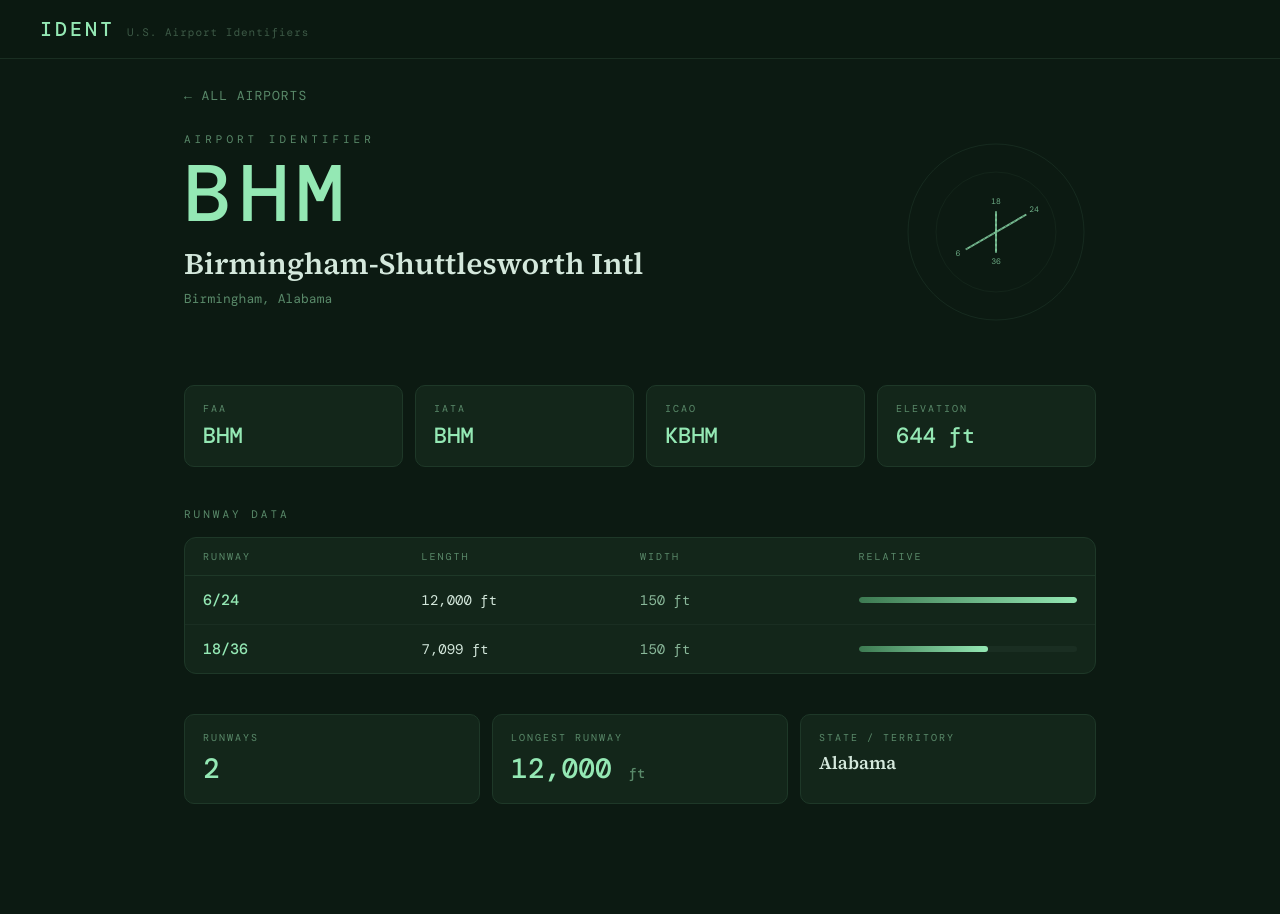
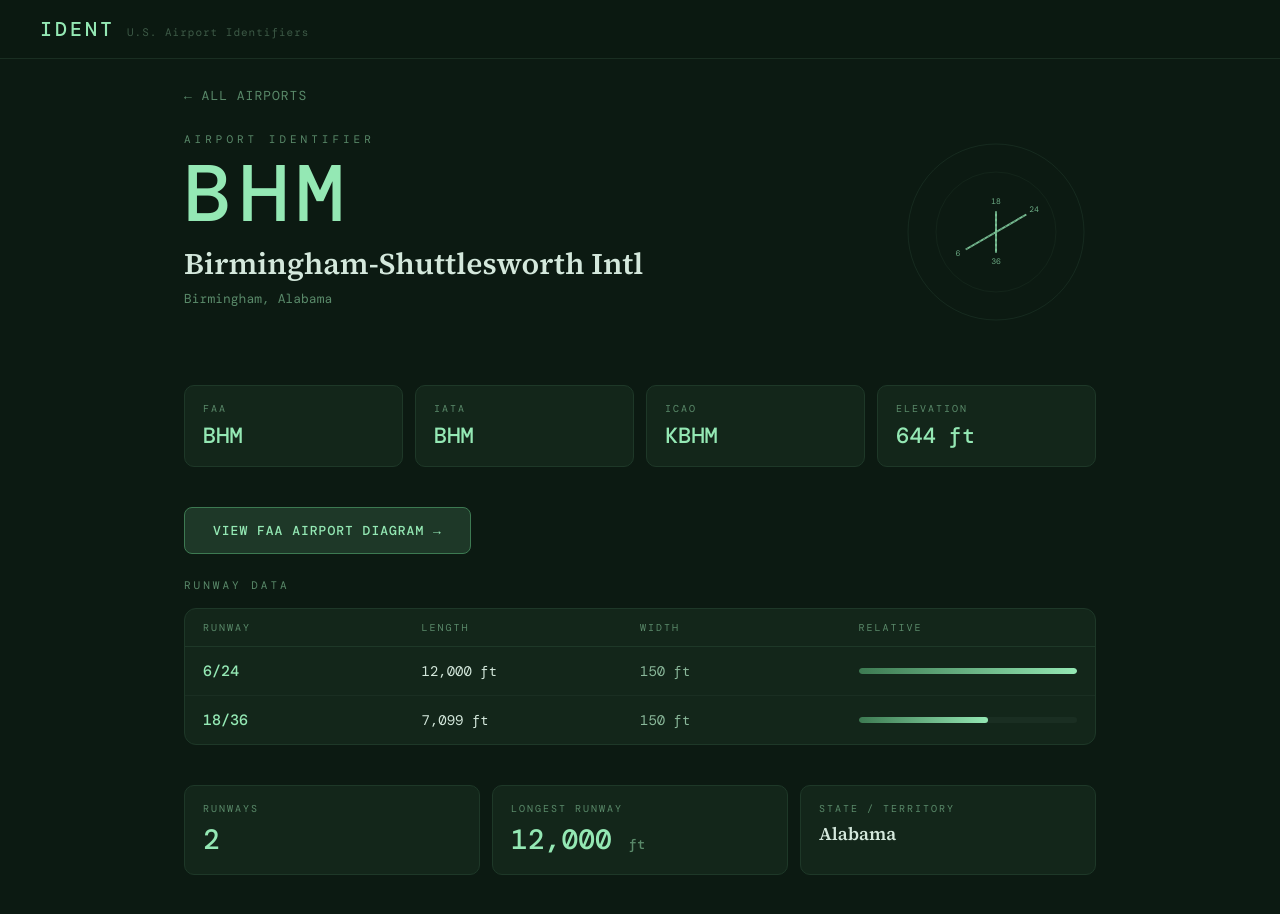
Before and after one commit to scruffy544/airport-ident, a Next.js app: page / in a window 1280 px wide. Both pictures are taken after a click on the element 203 px from the left and 457 px from the top of the page. Shown: the top 914 px of the page. Before the commit the page ends 868 px from the top, so only its background shows below. Built offline with nearby package versions, Linux system fonts and the light colour scheme.

Commit message:
Update getDiagramUrl function call with ICAO

```diff
--- a/app/page.js
+++ b/app/page.js
@@ -42,9 +42,9 @@ function AirportDetail({ airport, onBack }) {
           );
         })}
       </div>
-      {getDiagramUrl(airport.faa) && (
+      {getDiagramUrl(airport.faa, airport.icao) && (
         <div style={{ marginBottom: 24 }}>
-          <a href={getDiagramUrl(airport.faa)} target="_blank" rel="noopener noreferrer" className="btn" style={{ display: 'inline-block', padding: '14px 28px', background: '#1e3828', border: '1px solid #3d7a52', borderRadius: 8, color: '#94e8b4', fontFamily: "'DM Mono', monospace", fontSize: 13, fontWeight: 500, letterSpacing: 1, textDecoration: 'none' }}>
+          <a href={getDiagramUrl(airport.faa, airport.icao)} target="_blank" rel="noopener noreferrer" className="btn" style={{ display: 'inline-block', padding: '14px 28px', background: '#1e3828', border: '1px solid #3d7a52', borderRadius: 8, color: '#94e8b4', fontFamily: "'DM Mono', monospace", fontSize: 13, fontWeight: 500, letterSpacing: 1, textDecoration: 'none' }}>
             VIEW FAA AIRPORT DIAGRAM →
           </a>
         </div>
```
